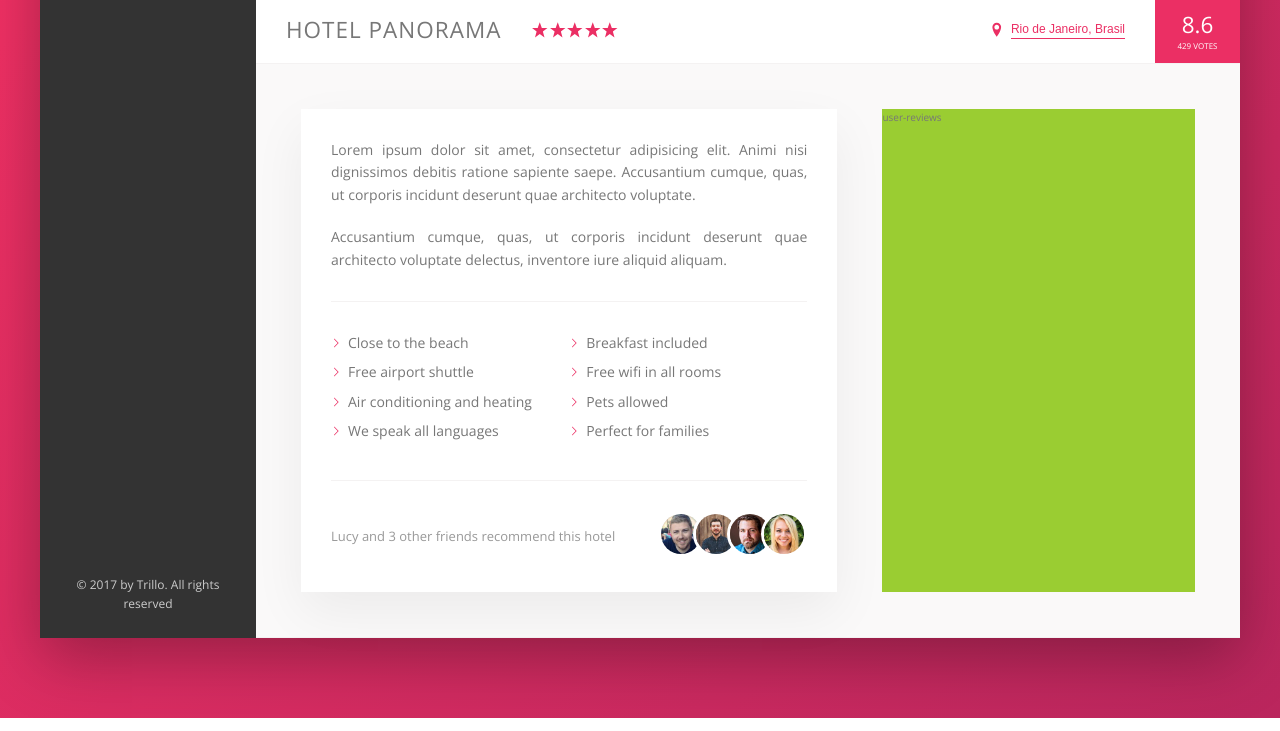
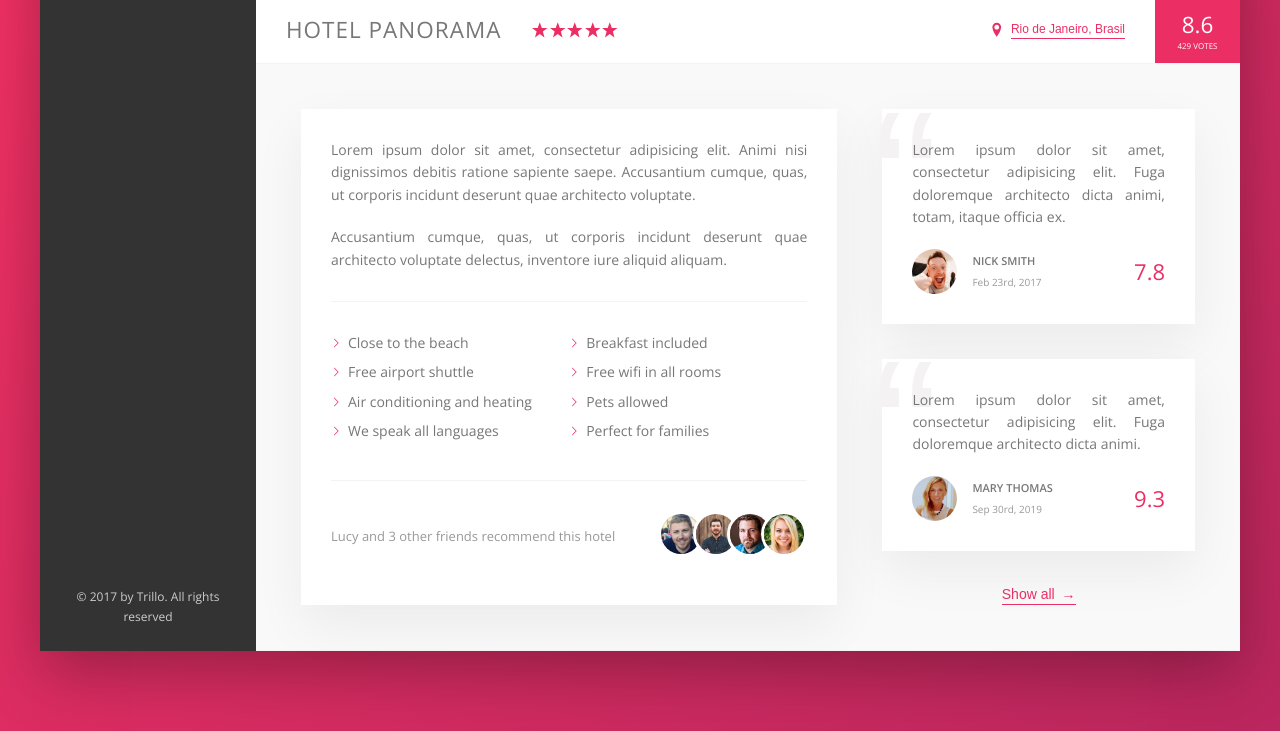
Before and after one commit to bachar78/Trillo-Project-Advanced-Css, a website: page index.html in a window 1280 px wide. Shown: the part 538-1269 px from the top of the page. Drawn offline with nearby package versions, Linux system fonts and the light colour scheme.

Commit message:
User review

```diff
--- a/index.html
+++ b/index.html
@@ -153,7 +153,33 @@
                     </div>
                 </div>
                 <div class="user-reviews">
-                    user-reviews
+                   <figure class="review">
+                        <blockquote  class="review__text">
+                            Lorem ipsum dolor sit amet, consectetur adipisicing elit. Fuga doloremque architecto dicta animi, totam, itaque officia ex.
+                        </blockquote>
+                        <figcaption class="review__user">
+                            <img src="img/user-1.jpg" alt="" class="review__photo">
+                            <div class="review__user-box">
+                                <p class="review__user--name">Nick Smith</p>
+                                <p class="review__user--date">Feb 23rd, 2017</p>
+                            </div>
+                            <div class="review__rating">7.8</div>
+                        </figcaption>
+                   </figure>
+                   <figure class="review">
+                        <blockquote  class="review__text">
+                            Lorem ipsum dolor sit amet, consectetur adipisicing elit. Fuga doloremque architecto dicta animi.
+                        </blockquote>
+                        <figcaption class="review__user">
+                            <img src="img/user-2.jpg" alt="" class="review__photo">
+                            <div class="review__user-box">
+                                <p class="review__user--name">Mary Thomas</p>
+                                <p class="review__user--date">Sep 30rd, 2019</p>
+                            </div>
+                            <div class="review__rating">9.3</div>
+                        </figcaption>
+                   </figure>
+                   <button class="btn-inline">Show all <span>&rarr;</span></button>
                 </div>
               </div>
           </main>
--- a/sass/_components.scss
+++ b/sass/_components.scss
@@ -240,8 +240,15 @@
   display: inline-block;
   background-color: transparent;
   transition: all 0.2s;
+  & span {
+    margin-left: 3px;
+    transition: margin-left .2s;
+  }
   &:hover {
     color: var(--color-grey-dark-1);
+    & span {
+      margin-left: 8px;
+    }
   }
   &:focus {
     outline: none;
@@ -285,11 +292,11 @@
     margin-bottom: 0.7rem;
 
     &::before {
-      content: "";
+      content: '';
       display: inline-block;
       height: 1rem;
       width: 1rem;
-      margin-right: .7rem;
+      margin-right: 0.7rem;
 
       // Older browsers
       // background-image: url(../img/chevron-thin-right.svg);
@@ -299,8 +306,7 @@
       background-color: var(--color-primary);
       -webkit-mask-image: url(../img/chevron-thin-right.svg);
       -webkit-mask-size: cover;
-
-  }
+    }
   }
 }
 
@@ -328,3 +334,61 @@
     border: 3px solid white;
   }
 }
+
+//Reviews
+.review {
+  background-color: #fff;
+  box-shadow: var(--shadow-light);
+  padding: 3rem;
+  margin-bottom: 3.5rem;
+  position: relative;
+  &__text {
+    text-align: justify;
+    text-justify: inter-word;
+    margin-bottom: 2rem;
+    z-index: 12;
+    position: relative;
+    overflow: hidden;
+  }
+  &__user {
+    display: flex;
+    align-items: center;
+  }
+
+  &__photo {
+    height: 4.5rem;
+    width: 4.5rem;
+    border-radius: 50%;
+    margin-right: 1.5rem;
+  }
+
+  &__user-box {
+    margin-right: auto;
+  }
+  &__user--name {
+    font-size: 1.1rem;
+    font-weight: 600;
+    text-transform: uppercase;
+    margin-bottom: 0.4rem;
+  }
+  &__user--date {
+    font-size: 1rem;
+    color: var(--color-grey-dark-3);
+  }
+  &__rating {
+    font-size: 2.2rem;
+    color: var(--color-primary);
+    font-weight: 300;
+  }
+  &::before {
+    content: "\201C";
+    position: absolute;
+    top: -2.75rem;
+    left: -1rem;
+    line-height: 1;
+    font-size: 20rem;
+    color: var(--color-grey-light-2);
+    font-family: sans-serif;
+    z-index: 1;
+  }
+}
--- a/sass/_layout.scss
+++ b/sass/_layout.scss
@@ -34,9 +34,9 @@
   background-color: #fff;
 }
 
-
 //Description
 .detail {
+  font-size: 1.4rem;
   display: flex;
   padding: 4.5rem;
   background-color: var(--color-grey-light-1);
@@ -47,12 +47,13 @@ margin-right: 4.5rem;
     background-color: #fff;
     box-shadow: var(--shadow-light);
     padding: 3rem;
-font-size: 1.4rem;
     text-align: justify;
     text-justify: inter-word;
   }
   .user-reviews {
-background-color: yellowgreen;
     flex: 1;
+    display: flex;
+    flex-direction: column;
+    align-items: center;
   }
 }
```
Also changed, not shown: css/style.css. Lines whose indentation alone changed are shown as unchanged.
